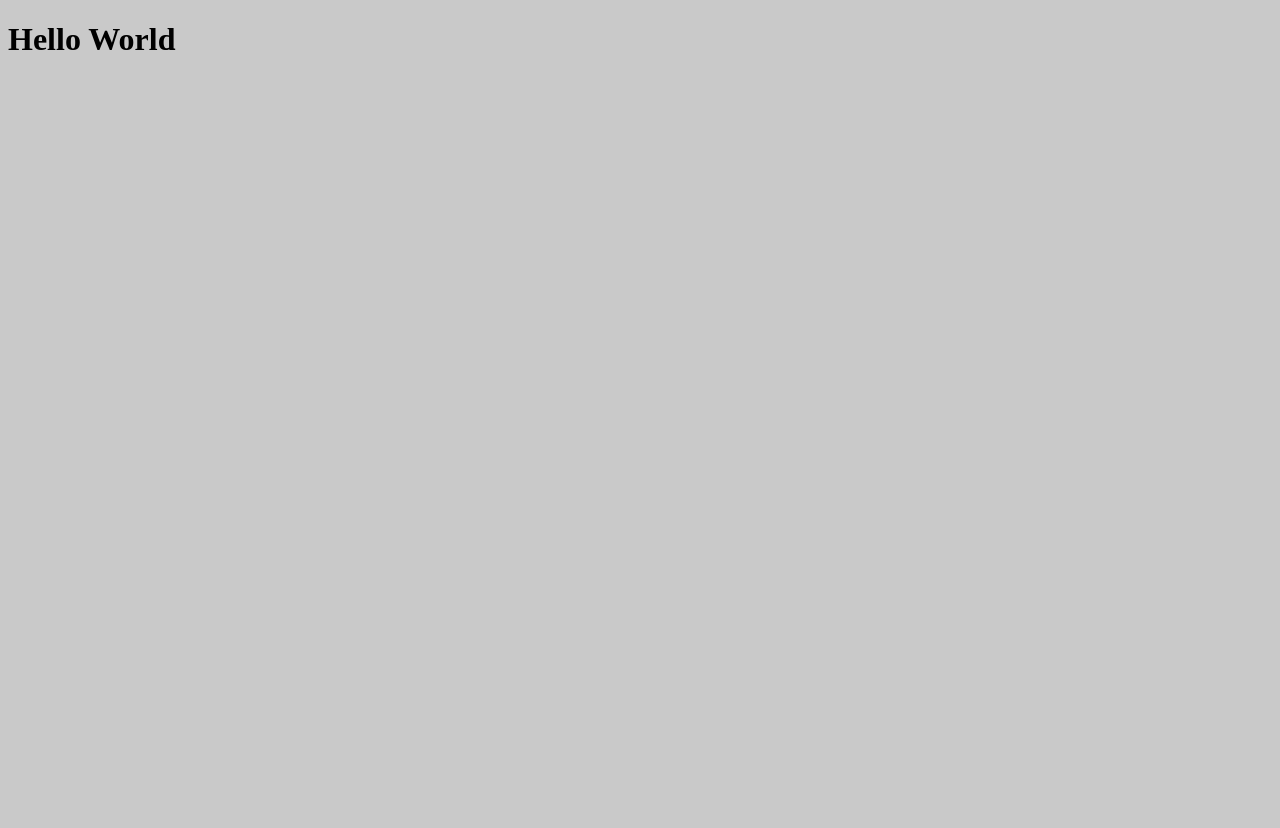
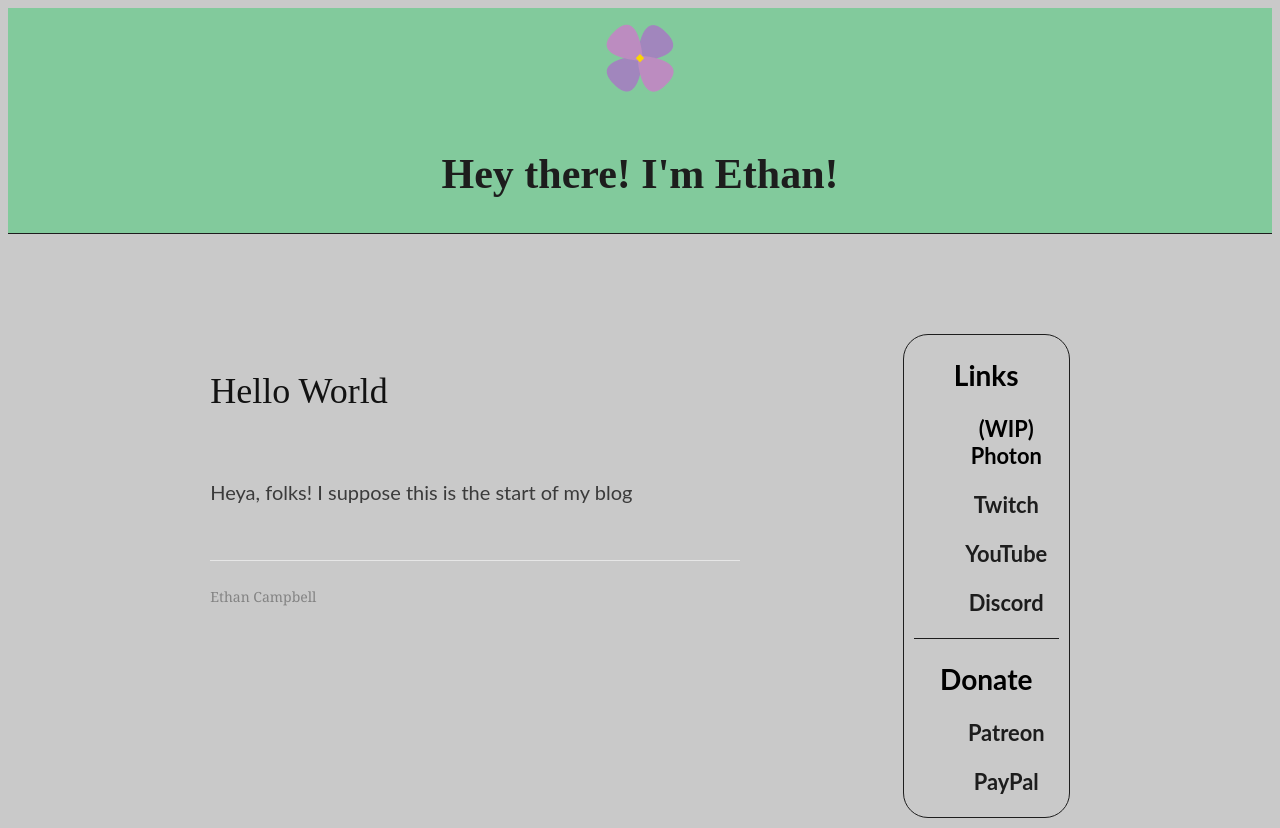
Before and after one commit to froidling/FroidOnline, a plain HTML site: page index.html in a window 1280 px wide. Before the commit the page ends 800 px from the top, so only its background shows below. Drawn offline with Linux system fonts and the light colour scheme.

Commit message:
Heavily edited everything

```diff
--- a/index.html
+++ b/index.html
@@ -1,14 +1,78 @@
 <!DOCTYPE html>
-<html lang="en">
+<html>
+
 <head>
     <meta charset="utf-8">
+    <meta name="viewport" content="width=device-width">
     <title>Home - Ethan Campbell</title>
     <link href="style.css" rel="stylesheet" type="text/css" />
-    </head>
+    <link rel="shortcut icon" href="img/lilac.jpg" type="image/jpg">
+
 <body>
     <script src="script.js">
     </script>
 
-        <h1>Hello World</h1>
+
+    <div class="logo">
+        <img src="img/lilac.jpg" alt="Temp Logo" id="logo">
+        <h2>Hey there! I'm Ethan!</h2>
+    </div>
+
+
+    <div class="main-body">
+
+        <article class="post">
+            <div class="title">
+                <p>Hello World</p>
+            </div>
+            <div class="content">
+                <p>Heya, folks! I suppose this is the start of my blog</p>
+            </div>
+            <footer class="article-footer">
+                <p class="footer-text">Ethan Campbell</p>
+            </footer>
+        </article>
+        <div class="sidebar">
+            <div id="links">
+                <h2>Links</h2>
+                <ul>
+                    <li>
+                            <h3>(WIP) Photon</h3>
+                    </li>
+                    <li>
+                        <a href="">
+                            <h3>Twitch</h3>
+                        </a>
+                    </li>
+                    <li>
+                        <a href="">
+                            <h3>YouTube</h3>
+                        </a>
+                    </li>
+                    <li>
+                        <a href="">
+                            <h3>Discord</h3>
+                        </a>
+                    </li>
+                </ul>
+            </div>
+            <div class="donate">
+                <h2>Donate</h2>
+                <ul>
+                    <li>
+                        <a href="">
+                            <h3>Patreon</h3>
+                        </a>
+                    </li>
+                    <li>
+                        <a href="">
+                            <h3>PayPal</h3>
+                        </a>
+                    </li>
+                </ul>
+            </div>
+        </div>
+    </div>
 </body>
+
 </html>
--- a/style.css
+++ b/style.css
@@ -1,3 +1,122 @@
-body {
-    background-color: #c9c9c9;
+/* Sets rules for all <div>s */
+div {display: block;}
+/* sets rules for the header */
+
+
+/* sets rules for the website header */
+.logo {
+  font-size: 28px;
+  color: #1D1D1D;
+  margin: auto;
+  text-align: center;
+  border-bottom: 1px solid #1d1d1d;
+  background-color: #82ca9c;
 }
+#logo {
+  height: 100px;
+  width: auto;
+}
+
+/* For the slashes between links in navbar */
+span.delimiter {
+  color: #e6e6e6;
+  padding: 6px;
+}
+
+/* rules for links outside of navba*/
+a, a:visited {color: #0031AD;}
+
+
+/* set rules for body */
+body {background-color: #C9C9C9;}
+
+.main-body {
+  padding: 20px 0px;
+  width: 68%;
+  top: 0px;
+  text-align: center;
+ /* position: absolute;*/
+ display: block;
+ margin: 80px auto auto auto;
+ left: 5%;
+
+}
+
+/* Detailes for post segments */
+article.post {
+
+	text-align: left;
+	width: 530px;
+	display: block;
+	float: left;
+	position: relative;
+}
+/*Title rules*/
+div.title {
+  font-size: 36px;
+  color: #121212;
+}
+/*Post body rules*/
+div.content {
+  padding: 12px 0px;
+  font-size: 20px;
+  color: #3B3B3B;
+  font-family: Lato, 'Segoe UI', Tahoma, Geneva, Verdana, sans-serif;
+}
+/*Post footer rules*/
+footer.article-footer {
+  font-family: Georgia, 'Times New Roman', Times, serif;
+  font-size: 14px;
+  font-weight: 400;
+  font-style: normal;
+  margin-top: 24px;
+  border-top: 1px solid #e6e6e6;
+  padding-top: 12px;
+}
+.footer-text {
+  color: rgba(28,28,28,.4)
+}
+
+/* sidebar rules */
+.sidebar {
+	width: 145px;
+	float: right;
+	position: relative;
+	top: 0%;
+  padding-left: 10px;
+  padding-right: 10px;
+  margin-bottom: 10px;
+  border: 1px solid #1D1D1D;
+  border-radius: 25px;
+  font-size: 18.7px;
+  font-family: Lato;
+}
+h2.sidebar {
+  border-bottom: #1D1D1D;
+}
+/* sets rules for list of donation methods on the sidebar */
+.donate {
+  margin-top: 12px;
+  border-top: 1px solid #1D1D1D;
+
+}
+
+
+/* link rules */
+
+a {
+  text-decoration: none;
+}
+
+a:link {
+  color: #1d1d1d;
+}
+a:visited {
+  color: #1d1d1d;
+}
+a:hover {
+  color: #a186bd;
+}
+ul {
+  list-style: none;
+}
```
Also changed, not shown: img/lilac.jpg (added), 1 other file. Lines whose indentation alone changed are shown as unchanged.
